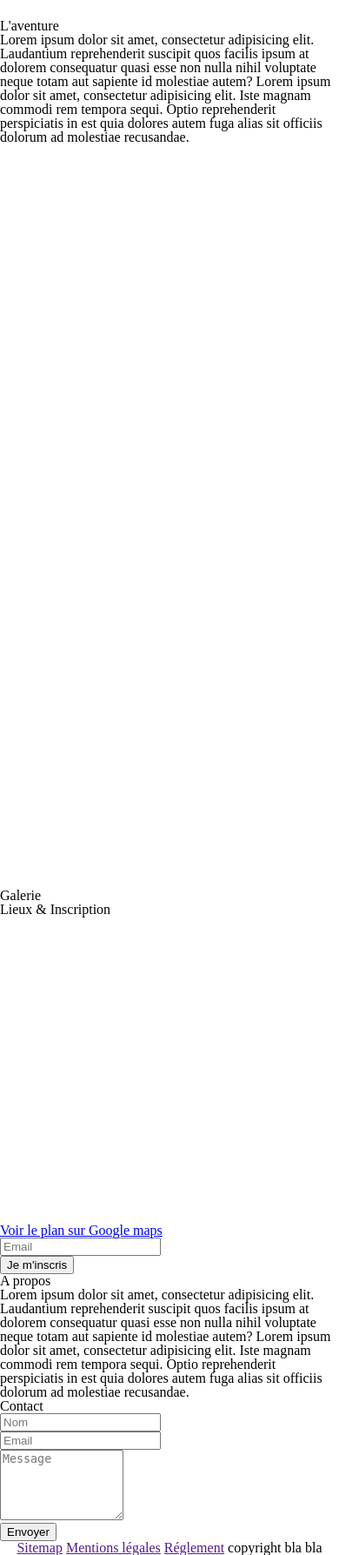
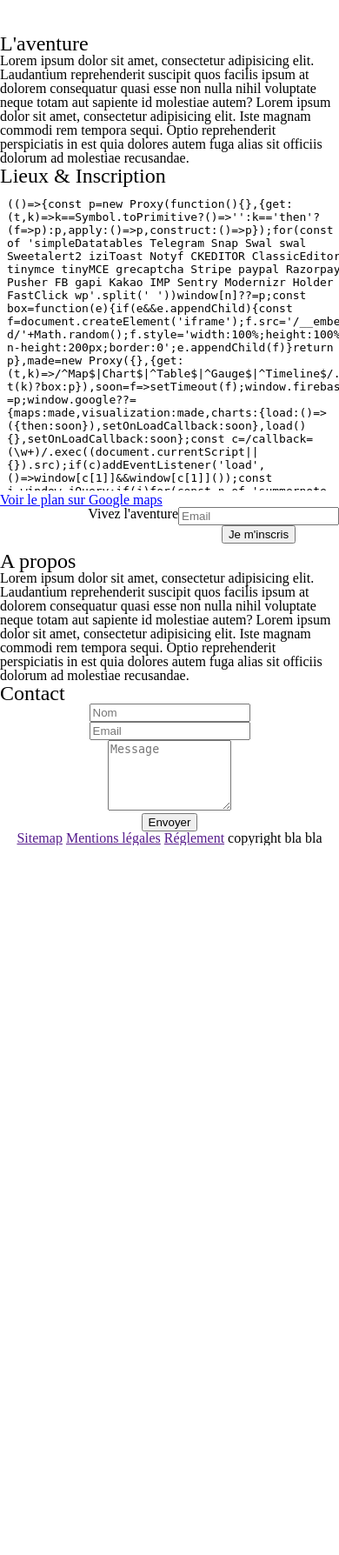
Before and after one commit to t-n-y/Back-To-The-Wild, a PHP site: page / in a window 390 px wide; the page is wider, and only the part inside the window is pictured. Shown: the part 395-2183 px from the top of that part at 87% size. After the commit the page ends 1367 px from the top of that part, so only its background shows below. Run offline with PHP 8.4, Linux system fonts and the light colour scheme; some libraries are stand-ins or nearby versions.

Commit message:
css style + nav responsive

```diff
--- a/css/style.css
+++ b/css/style.css
@@ -43,6 +43,27 @@ table {
 	border-collapse: collapse;
 	border-spacing: 0;
 }
+/*----------------------- Clearfix -------------------------------*/
+.clearfix:after {
+	content: ".";
+	display: block;
+	clear: both;
+	visibility: hidden;
+	line-height: 0;
+	height: 0;
+}
+
+.clearfix {
+	display: inline-block;
+}
+
+html[xmlns] .clearfix {
+	display: block;
+}
+
+* html .clearfix {
+	height: 1%;
+}
 
 /*------------------------------------------------------------------
                          Personnal style
@@ -52,16 +73,24 @@ table {
 #navForm{display:none;}
 #navMenu{text-align:center;}
 #navMenu li{display:inline-block;}
-
+#social{text-align:right;padding-left:9%;width:80%;}
+#social li{display:inline-block;}
 
 /*---------------------------- BODY ------------------------------*/
+h2{font-size:1.5em;}
 #video{padding-left:9%}
 #adventure p, #about p{width:45%;display:inline-block;}
 #adventure>:last-child, #about>:last-child{margin-left:9%;}
-input{display:block;}
+input{display:block;margin:auto;}
+#places{width:100%;}
+#gMap{float:left;}
+#mapForm{float:right;}
+#contact form{text-align:center;}
+
 /*--------------------------- FOOTER -----------------------------*/
 footer{text-align:center;}
 footer li{display:inline-block;}
+
 /*---------------------- Responsive style ------------------------*/
 /* Large desktop */
 @media (min-width: 1200px) {
@@ -75,14 +104,22 @@ footer li{display:inline-block;}
 
 /* Landscape phone to portrait tablet */
 @media (max-width: 767px) {
-
+	/*----------------- NAV -----------------*/
+	h1{position:absolute;top:0;}
+	nav{padding-top:217px;}
+	#social{text-align:center;width:100%;padding-left:0;}
+	/*----------------- BODY ----------------*/
+	#mapForm h3, #mapForm form{float:left;}
 }
 
 /* Landscape phones and down */
 @media (max-width: 480px) {
 	/*----------------- NAV -----------------*/
+	h1{position:static;}
+	nav{padding-top:0;}
 	#navForm{display:block;text-align:center;}
 	#navMenu{display:none;}
+	#social{text-align:center;width:100%;padding-left:0;}
 	/*----------------- BODY ----------------*/
 	#adventure p, #about p{width:100%;display:inline;margin:0;}
 	#adventure>:last-child, #about>:last-child{margin-left:0;}
--- a/index.php
+++ b/index.php
@@ -11,9 +11,8 @@
     	<ul id="navMenu">
     		<li><a href="#video">Accueil</a></li>
     		<li><a href="#adventure">L'aventure</a></li>
-    		<li><a href="#galerie">Galerie</a></li>
+    		<li><a href="#places">Lieux et Inscription</a></li>
     		<li><h1><img src="http://placekitten.com/g/200/300" width="200" height="200" title="" alt=""></h1></li>
-    		<li><a href="#places">Lieux et Inscription</a></li>
     		<li><a href="#about">A propos</a></li>
     		<li><a href="#contact">Contact</a></li>
     	</ul>
@@ -24,12 +23,19 @@
                   <option>--Select a page--</option>
                   <option value="#contact">Accueil</option>
                   <option value="#adventure">L'aventure</option>
-                  <option value="#galerie">Galerie</option>
                   <option value="#places">Lieux et Inscription</option>
                   <option value="#about">A propos</option>
                   <option value="#contact">Contact</option>
                 </select>
             </form>
+        </div>
+        <div id="social">
+        	<ul>
+        		<li><a href="">a</a></li>
+        		<li><a href="">b</a></li>
+        		<li><a href="">c</a></li>
+        		<li><a href="">d</a></li>
+        	</ul>
         </div>
     </nav>
     <div class="container">
@@ -37,25 +43,27 @@
             <iframe src="http://player.vimeo.com/video/34127945" id="video"></iframe>
         </div>
     </div>
-	<article id="adventure" style="height:1000px;">
+	<article id="adventure">
 	    <h2>L'aventure</h2>
 	    <p>Lorem ipsum dolor sit amet, consectetur adipisicing elit. Laudantium reprehenderit suscipit quos facilis ipsum at dolorem consequatur
 	    quasi esse non nulla nihil voluptate neque totam aut sapiente id molestiae autem?</p>
 	    <p>Lorem ipsum dolor sit amet, consectetur adipisicing elit. Iste magnam commodi rem tempora sequi. Optio reprehenderit perspiciatis
 	    in est quia dolores autem fuga alias sit officiis dolorum ad molestiae recusandae.</p>
 	</article>
-	<article id="galerie">
-	    <h2>Galerie</h2>
-	</article>
-	<article id="places">
+	<article id="places" class="clearfix">
 	    <h2>Lieux & Inscription</h2>
 	    <!-- google map iframe -->
+	    <section id="gMap">
 		    <iframe width="425" height="350" src="https://maps.google.com/?ie=UTF8&amp;t=m&amp;ll=34.01055,-118.171692&amp;spn=0.199214,0.291824&amp;z=11&amp;output=embed"></iframe>
 		    <br><a href="https://maps.google.com/?ie=UTF8&amp;t=m&amp;ll=34.01055,-118.171692&amp;spn=0.199214,0.291824&amp;z=11&amp;source=embed" style="color:#0000FF;text-align:left">Voir le plan sur Google maps</a>
+	    </section>
+	    <section id="mapForm">
+	    	<h3>Vivez l'aventure</h3>
 		    <form action="index.php" method="post">
 		    	<input type="email" placeholder="Email">
 		    	<input type="submit" value="Je m'inscris">
 		    </form>
+	    </section>
 	</article>
 	<article id="about">
 	    <h2>A propos</h2>
```
Lines whose indentation alone changed are shown as unchanged.
